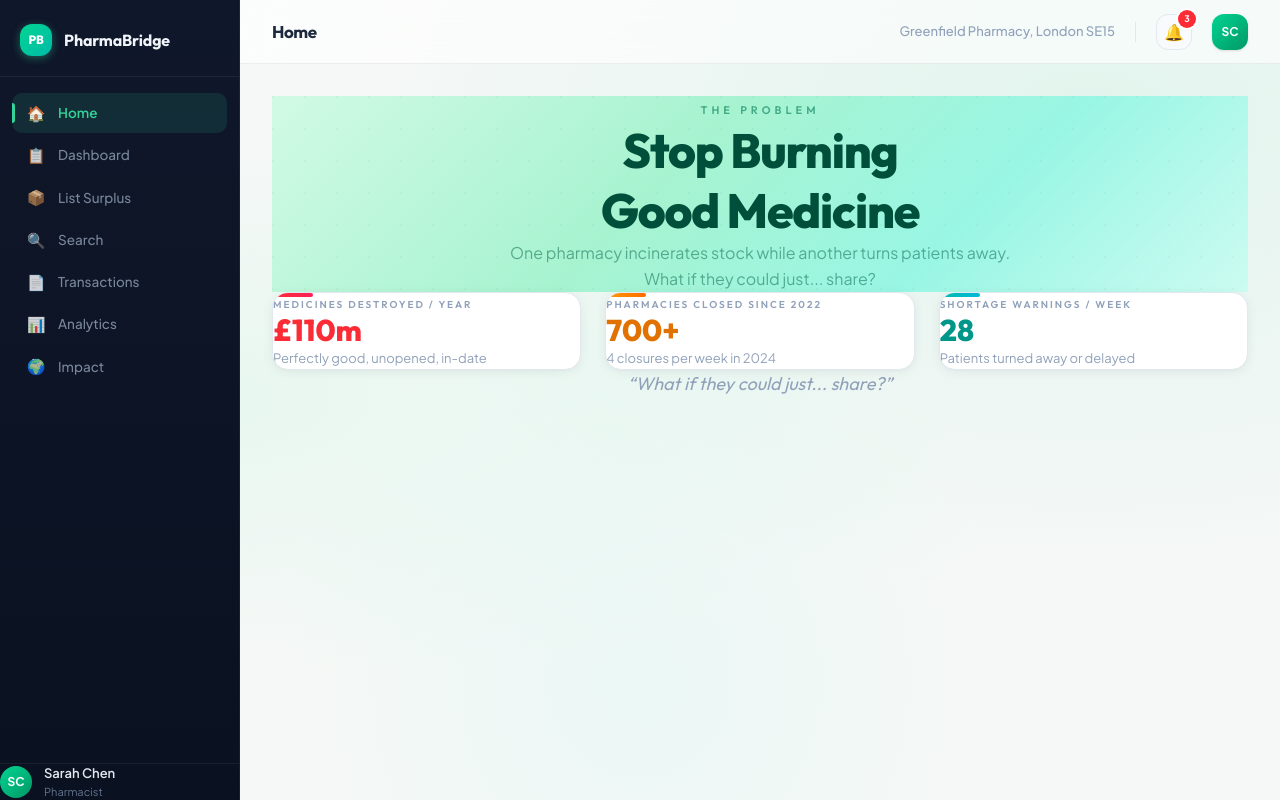
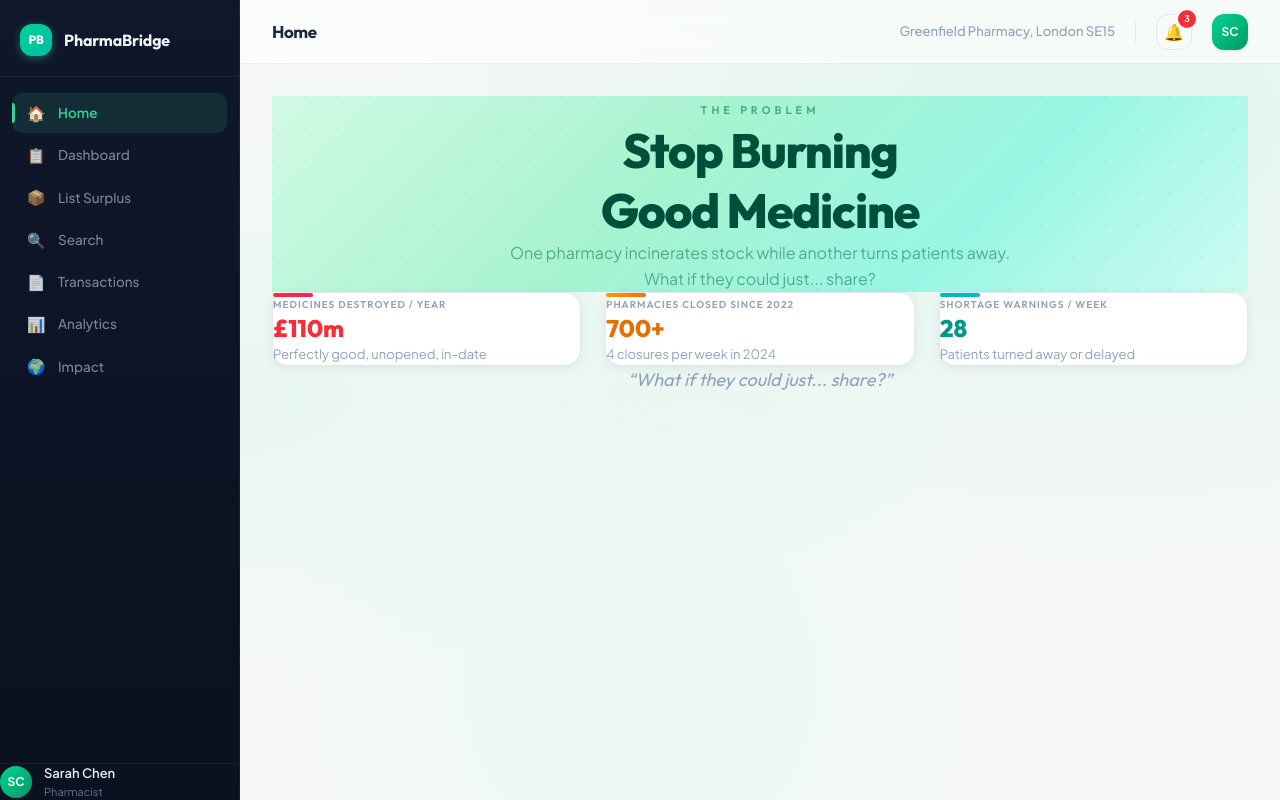
Before and after one commit to richard7ao/national-med-tech-foundation-hackathon, a Next.js app: page / in a window 1280 px wide. Built offline with nearby package versions, Linux system fonts and the light colour scheme.

Commit message:
fix: remove overflow-hidden, reduce stat card text size to fit naturally

```diff
--- a/app/components/StatCard.tsx
+++ b/app/components/StatCard.tsx
@@ -38,10 +38,10 @@ export default function StatCard({
       style={{ animationDelay: `${delay}ms` }}
     >
       <div className={`w-10 h-1 rounded-full bg-gradient-to-r ${styles.gradient} mb-5`} />
-      <div className="text-[10px] uppercase tracking-[2px] text-slate-400 mb-3 font-semibold" style={{ fontFamily: "var(--font-outfit)" }}>
+      <div className="text-[10px] uppercase tracking-[1px] text-slate-400 mb-3 font-semibold" style={{ fontFamily: "var(--font-outfit)" }}>
         {label}
       </div>
-      <div className={`text-3xl font-extrabold ${styles.text} mb-1`} style={{ fontFamily: "var(--font-outfit)" }}>
+      <div className={`text-2xl font-extrabold ${styles.text} mb-1`} style={{ fontFamily: "var(--font-outfit)" }}>
         <AnimatedCounter target={value} prefix={prefix} suffix={suffix} />
       </div>
       {subtitle && (
--- a/app/globals.css
+++ b/app/globals.css
@@ -168,7 +168,6 @@ h1, h2, h3, h4, h5, h6 {
     0 2px 12px rgba(0, 0, 0, 0.06),
     0 1px 2px rgba(0, 0, 0, 0.03);
   border-radius: 16px;
-  overflow: hidden;
   transition: transform 0.25s ease, box-shadow 0.25s ease;
 }
 
@@ -186,7 +185,6 @@ h1, h2, h3, h4, h5, h6 {
     0 2px 12px rgba(0, 0, 0, 0.06),
     0 1px 2px rgba(0, 0, 0, 0.03);
   border-radius: 16px;
-  overflow: hidden;
 }
 
 /* ─── Custom Scrollbar ─── */
```
